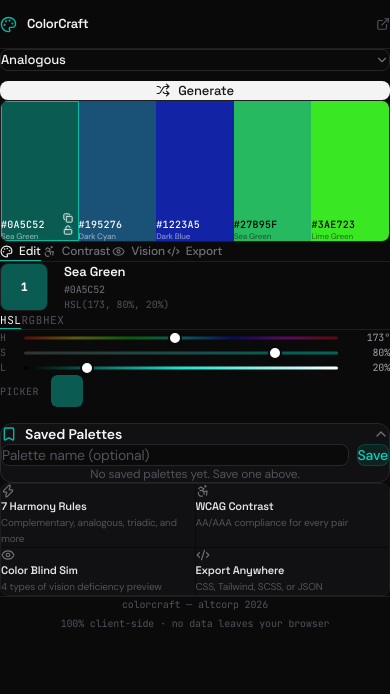
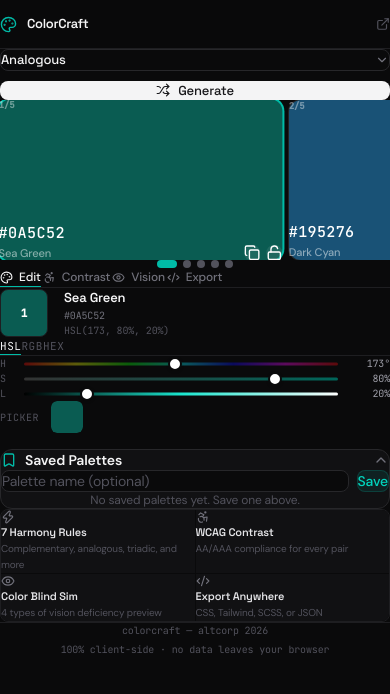
Before and after one commit to WarriorSushi/colorcraft, a Next.js app: page /colorcraft/ in a window 390 px wide. Shown: the top 694 px of the page. Built offline with nearby package versions, Linux system fonts and the light colour scheme.

Commit message:
fix: mobile palette redesigned as horizontal card carousel with visible touch targets

```diff
--- a/src/components/PaletteBar.tsx
+++ b/src/components/PaletteBar.tsx
@@ -28,22 +28,22 @@ export default function PaletteBar({
   }, []);
 
   return (
-    <div className="grid grid-cols-5 gap-0 rounded-lg overflow-hidden border border-[#1e1e21]">
+    <>
+      {/* Desktop: 5-column grid */}
+      <div className="hidden sm:grid grid-cols-5 gap-0 rounded-lg overflow-hidden border border-[#1e1e21]">
         {colors.map((color, i) => {
           const textColor = textColorForBg(color);
           const textDim = textColor === '#ffffff' ? 'rgba(255,255,255,0.5)' : 'rgba(0,0,0,0.45)';
           const hsl = hexToHsl(color);
           const name = nearestColorName(color);
           const isSelected = i === selectedIndex;
-        const isDragging = i === dragIndex;
-        const isDragOver = i === dragOverIndex && dragIndex !== i;
 
           return (
             <div
               key={i}
               className={`relative group cursor-pointer transition-all duration-150 ${
                 isSelected ? 'ring-1 ring-teal-500 ring-inset z-10' : ''
-            } ${isDragging ? 'opacity-30' : ''} ${isDragOver ? 'brightness-110' : ''}`}
+              } ${i === dragIndex ? 'opacity-30' : ''} ${dragOverIndex === i && dragIndex !== i ? 'brightness-110' : ''}`}
               style={{ backgroundColor: color }}
               onClick={() => onSelectColor(i)}
               draggable
@@ -56,64 +56,26 @@ export default function PaletteBar({
               }}
               onDragEnd={() => { setDragIndex(null); setDragOverIndex(null); }}
             >
-            {/* Short on mobile, tall on desktop — ALL 5 always visible */}
-            <div className="h-[140px] sm:h-[200px] md:h-[280px] flex flex-col justify-end p-2 sm:p-3">
-              {/* Lock badge */}
+              <div className="h-[200px] md:h-[280px] flex flex-col justify-end p-3">
                 {locked[i] && (
-                <div className="absolute top-1.5 sm:top-2.5 right-1.5 sm:right-2.5" style={{ color: textDim }}>
-                  <Lock size={10} className="sm:w-[11px] sm:h-[11px]" />
+                  <div className="absolute top-2.5 right-2.5" style={{ color: textDim }}>
+                    <Lock size={11} />
                   </div>
                 )}
-
-              {/* Drag handle — desktop only */}
-              <div
-                className="hidden sm:block absolute top-2 left-1/2 -translate-x-1/2 opacity-0 group-hover:opacity-40 transition-opacity cursor-grab active:cursor-grabbing"
-                style={{ color: textColor }}
-              >
+                <div className="absolute top-2 left-1/2 -translate-x-1/2 opacity-0 group-hover:opacity-40 transition-opacity cursor-grab active:cursor-grabbing" style={{ color: textColor }}>
                   <GripVertical size={14} />
                 </div>
-
-              {/* Color data — bottom-aligned */}
                 <div className="space-y-0.5">
-                <span
-                  className="block text-[10px] sm:text-[12px] md:text-[13px] font-mono font-medium tracking-wide uppercase leading-tight"
-                  style={{ color: textColor }}
-                >
-                  {color}
-                </span>
-                <span
-                  className="block text-[8px] sm:text-[9px] md:text-[10px] font-medium leading-tight"
-                  style={{ color: textDim }}
-                >
-                  {name}
-                </span>
-                <span
-                  className="hidden sm:block text-[8px] md:text-[9px] font-mono"
-                  style={{ color: textDim }}
-                >
-                  {hsl.h}° {hsl.s}% {hsl.l}%
-                </span>
+                  <span className="block text-[12px] md:text-[13px] font-mono font-medium tracking-wide uppercase" style={{ color: textColor }}>{color}</span>
+                  <span className="block text-[9px] md:text-[10px] font-medium" style={{ color: textDim }}>{name}</span>
+                  <span className="block text-[8px] md:text-[9px] font-mono" style={{ color: textDim }}>{hsl.h}° {hsl.s}% {hsl.l}%</span>
                 </div>
-
-              {/* Actions — always visible when selected, hover on desktop */}
-              <div className={`absolute bottom-1.5 sm:bottom-2.5 right-1.5 sm:right-2.5 flex flex-col gap-0.5 sm:gap-1 ${
-                isSelected ? 'opacity-100' : 'opacity-0 group-hover:opacity-100'
-              } transition-opacity`}>
-                <button
-                  onClick={(e) => { e.stopPropagation(); copyColor(color, i); }}
-                  className="p-1 sm:p-1.5 rounded-md transition-colors"
-                  style={{ backgroundColor: `${textColor}12`, color: textColor }}
-                  title="Copy hex"
-                >
-                  {copiedIndex === i ? <Check size={10} className="sm:w-3 sm:h-3" /> : <Copy size={10} className="sm:w-3 sm:h-3" />}
+                <div className={`absolute bottom-2.5 right-2.5 flex flex-col gap-1 ${isSelected ? 'opacity-100' : 'opacity-0 group-hover:opacity-100'} transition-opacity`}>
+                  <button onClick={(e) => { e.stopPropagation(); copyColor(color, i); }} className="p-1.5 rounded-md transition-colors" style={{ backgroundColor: `${textColor}12`, color: textColor }}>
+                    {copiedIndex === i ? <Check size={12} /> : <Copy size={12} />}
                   </button>
-                <button
-                  onClick={(e) => { e.stopPropagation(); onToggleLock(i); }}
-                  className="p-1 sm:p-1.5 rounded-md transition-colors"
-                  style={{ backgroundColor: `${textColor}12`, color: textColor }}
-                  title={locked[i] ? 'Unlock' : 'Lock'}
-                >
-                  {locked[i] ? <Lock size={10} className="sm:w-3 sm:h-3" /> : <Unlock size={10} className="sm:w-3 sm:h-3" />}
+                  <button onClick={(e) => { e.stopPropagation(); onToggleLock(i); }} className="p-1.5 rounded-md transition-colors" style={{ backgroundColor: `${textColor}12`, color: textColor }}>
+                    {locked[i] ? <Lock size={12} /> : <Unlock size={12} />}
                   </button>
                 </div>
               </div>
@@ -121,5 +83,76 @@ export default function PaletteBar({
           );
         })}
       </div>
+
+      {/* Mobile: horizontal scrollable strip with WIDE swatches */}
+      <div className="sm:hidden">
+        <div className="flex gap-2 overflow-x-auto pb-2 snap-x snap-mandatory -mx-4 px-4 scrollbar-hide">
+          {colors.map((color, i) => {
+            const textColor = textColorForBg(color);
+            const textDim = textColor === '#ffffff' ? 'rgba(255,255,255,0.5)' : 'rgba(0,0,0,0.45)';
+            const name = nearestColorName(color);
+            const isSelected = i === selectedIndex;
+
+            return (
+              <div
+                key={i}
+                className={`relative shrink-0 w-[72vw] snap-center rounded-xl cursor-pointer transition-all ${
+                  isSelected ? 'ring-2 ring-teal-500 scale-[1.01]' : 'ring-1 ring-white/10'
+                }`}
+                style={{ backgroundColor: color }}
+                onClick={() => onSelectColor(i)}
+              >
+                <div className="h-[160px] flex flex-col justify-between p-3">
+                  {/* Top: lock + index */}
+                  <div className="flex items-center justify-between">
+                    <span className="text-[9px] font-mono font-bold opacity-40" style={{ color: textColor }}>
+                      {i + 1}/5
+                    </span>
+                    {locked[i] && <Lock size={12} style={{ color: textDim }} />}
+                  </div>
+
+                  {/* Bottom: color info + actions */}
+                  <div className="flex items-end justify-between">
+                    <div>
+                      <span className="block text-[15px] font-mono font-medium tracking-wide uppercase" style={{ color: textColor }}>{color}</span>
+                      <span className="block text-[11px] font-medium mt-0.5" style={{ color: textDim }}>{name}</span>
+                    </div>
+                    {/* Actions ALWAYS visible on mobile */}
+                    <div className="flex gap-1.5">
+                      <button
+                        onClick={(e) => { e.stopPropagation(); copyColor(color, i); }}
+                        className="p-2 rounded-lg active:scale-90 transition-transform"
+                        style={{ backgroundColor: `${textColor}15`, color: textColor }}
+                      >
+                        {copiedIndex === i ? <Check size={16} /> : <Copy size={16} />}
+                      </button>
+                      <button
+                        onClick={(e) => { e.stopPropagation(); onToggleLock(i); }}
+                        className="p-2 rounded-lg active:scale-90 transition-transform"
+                        style={{ backgroundColor: `${textColor}15`, color: textColor }}
+                      >
+                        {locked[i] ? <Lock size={16} /> : <Unlock size={16} />}
+                      </button>
+                    </div>
+                  </div>
+                </div>
+              </div>
+            );
+          })}
+        </div>
+        {/* Dots indicator */}
+        <div className="flex justify-center gap-1.5 mt-2">
+          {colors.map((color, i) => (
+            <button
+              key={i}
+              onClick={() => onSelectColor(i)}
+              className={`w-2 h-2 rounded-full transition-all ${
+                i === selectedIndex ? 'w-5 bg-teal-500' : 'bg-zinc-600'
+              }`}
+            />
+          ))}
+        </div>
+      </div>
+    </>
   );
 }
```
Lines whose indentation alone changed are shown as unchanged.
